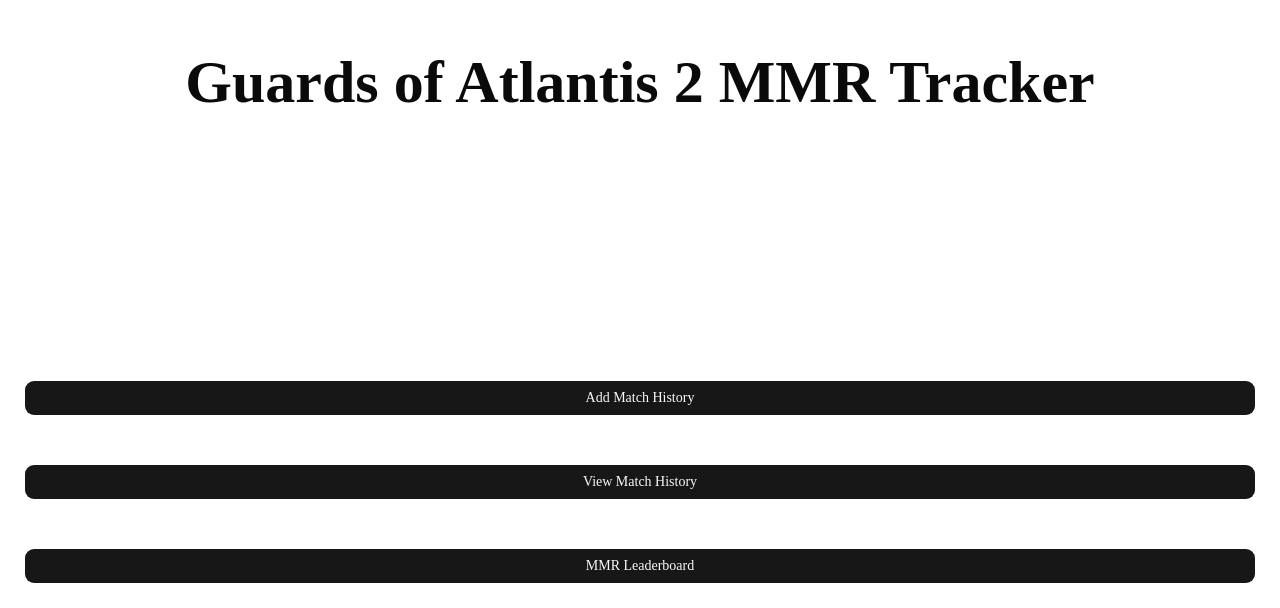
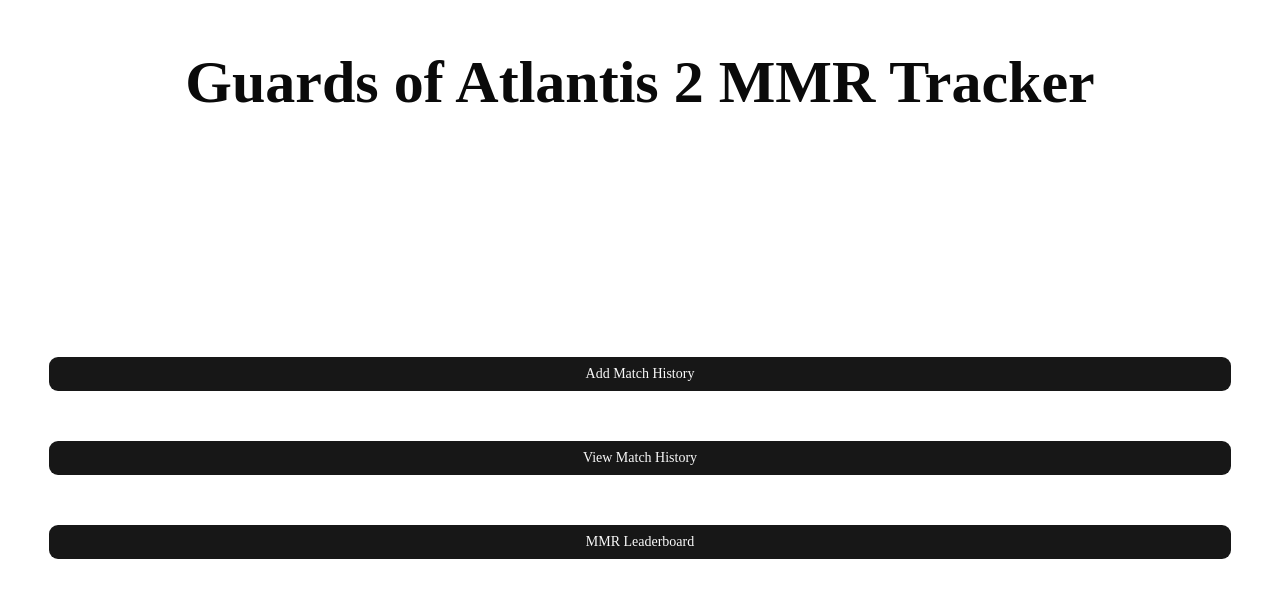
Before and after one commit to G-Tang2/guards-of-atlantis-mmr-tracker, a Next.js app: page / in a window 1280 px wide. Shown: the part 192-800 px from the top of the page. Built offline with nearby package versions, Linux system fonts and the light colour scheme.

Commit message:
increased width

```diff
--- a/app/matches/new/page.tsx
+++ b/app/matches/new/page.tsx
@@ -194,7 +194,7 @@ await Promise.all(
   }
 
   return (
-    <main className="mx-auto max-w-6xl p-6">
+    <main className="mx-auto max-w-6xl w-full p-6">
       <h1 className="mb-8 text-center text-3xl font-bold">Add Match History</h1>
 
       <div className="mb-6 rounded border p-4">
--- a/app/page.tsx
+++ b/app/page.tsx
@@ -5,7 +5,7 @@ import { Button } from "@/components/ui/button";
 
 export default function Home() {
   return (
-    <main className="flex min-h-screen flex-col">
+    <main className="flex min-h-screen flex-col p-6">
       {/* Center Title */}
       <div className="flex flex-1 items-center justify-center">
         <h1 className="text-center text-4xl font-bold md:text-6xl">
```
